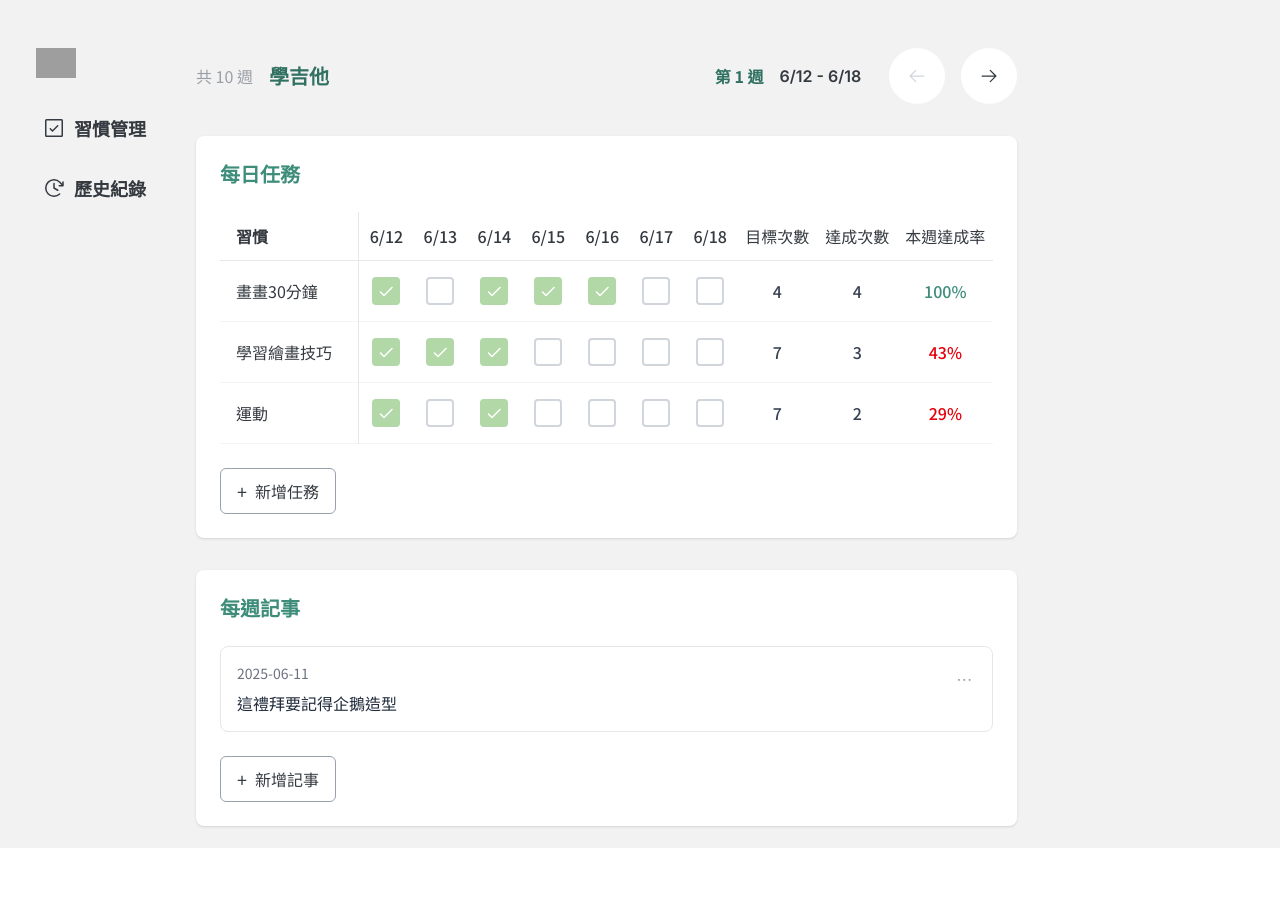
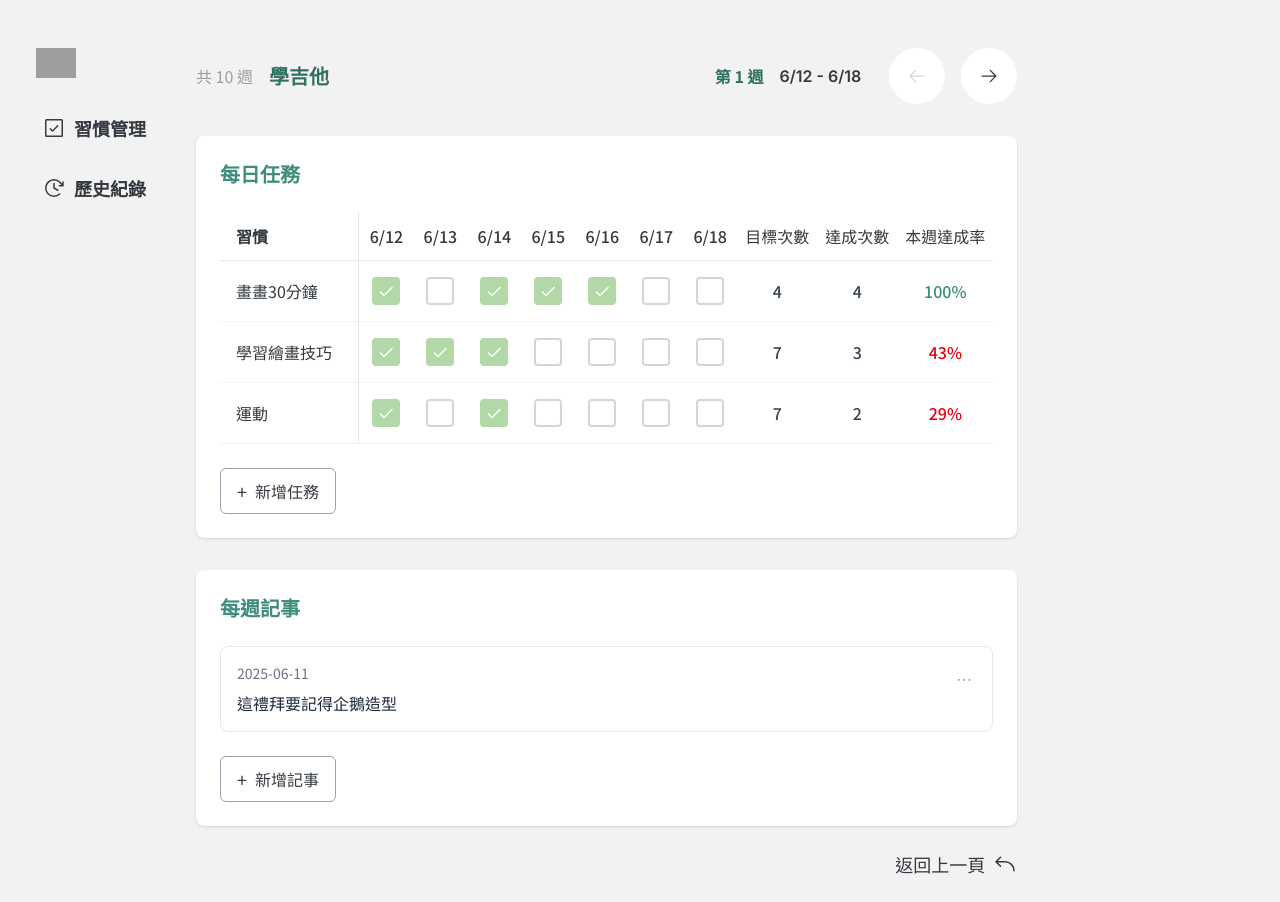
Before and after one commit to eatbear25/Treebit, a Next.js app in the folder frontend/: page /habits/1 in a window 1280 px wide. Before the commit the page ends 848 px from the top, so only its background shows below. Built offline with nearby package versions, Linux system fonts and the light colour scheme; grey boxes are pictures that could not be loaded.

Commit message:
feat(任務列表): 新增返回上一頁按鈕

```diff
--- a/frontend/app/(main)/habits/[habitId]/page.js
+++ b/frontend/app/(main)/habits/[habitId]/page.js
@@ -1,6 +1,10 @@
 'use client'
 
 import { useState } from 'react'
+import { useRouter } from 'next/navigation'
+
+import { PiArrowBendUpLeft } from 'react-icons/pi'
+
 import HabitHeader from '../_components/HabitHeader'
 import TaskTable from '../_components/TaskTable'
 import WeeklyNotes from '../_components/WeeklyNotes'
@@ -9,6 +13,12 @@ export default function HabitTracker({ challengeStartDate = '2025-06-12' }) {
   const [currentWeekIndex, setCurrentWeekIndex] = useState(0)
   const totalWeeks = 10
   const challengeName = '學吉他'
+
+  const router = useRouter()
+
+  const handleGoBack = () => {
+    router.push('/habits')
+  }
 
   // ! 假資料，之後替代
   const [tasksByWeek, setTasksByWeek] = useState({
@@ -172,6 +182,18 @@ export default function HabitTracker({ challengeStartDate = '2025-06-12' }) {
           onEditNote={handleEditNote}
           onDeleteNote={handleDeleteNote}
         />
+
+        <div className="my-6 flex justify-end">
+          <button
+            className="flex cursor-pointer items-center gap-2 text-right text-lg hover:opacity-80"
+            onClick={handleGoBack}
+          >
+            返回上一頁
+            <span className="text-2xl font-bold">
+              <PiArrowBendUpLeft />
+            </span>
+          </button>
+        </div>
       </div>
     </div>
   )
--- a/frontend/app/_components/HabitCard.jsx
+++ b/frontend/app/_components/HabitCard.jsx
@@ -10,7 +10,7 @@ export default function HabitCard({ title, weeks, percent, times }) {
   }
 
   return (
-    <div className="w-full rounded-md bg-white p-8 shadow-sm">
+    <div className="mb-10 flex h-[300px] w-full flex-col justify-between rounded-md bg-white p-8 shadow-sm">
       <div className="mb-6 text-2xl font-bold">{title}</div>
 
       <ul className="mb-8 flex justify-between text-sm">
@@ -33,9 +33,19 @@ export default function HabitCard({ title, weeks, percent, times }) {
         </li>
       </ul>
 
+      {/* <button
+        onClick={handleViewTask}
+        className="w-full cursor-pointer rounded-tl-xl rounded-br-xl bg-[#3D8D7A] py-3 text-xl font-[600] text-white shadow-lg transition hover:scale-101 hover:bg-[#509887] active:scale-99"
+      >
+        查看任務
+      </button> */}
+
       <button
         onClick={handleViewTask}
-        className="w-full cursor-pointer rounded-tl-xl rounded-br-xl bg-[#3D8D7A] py-3 text-xl font-[600] text-white shadow-lg transition hover:scale-101 hover:bg-[#509887] active:scale-99"
+        className="w-full cursor-pointer rounded-tl-xl rounded-br-xl py-3 text-xl font-[600] text-white shadow-lg transition hover:scale-101 hover:brightness-110 active:scale-99"
+        style={{
+          background: 'linear-gradient(135deg, #3D8D7A 0%, #A3D1C6 100%)',
+        }}
       >
         查看任務
       </button>
--- a/frontend/app/_components/HabitHeader.jsx
+++ b/frontend/app/_components/HabitHeader.jsx
@@ -1,16 +1,18 @@
+import { PiGearBold } from 'react-icons/pi'
+
 export default function HabitHeader() {
   return (
     <div className="mb-8 flex items-center justify-between">
-      <div className="flex items-center gap-2 text-xl font-bold">
+      <div className="flex items-center gap-1 text-xl font-bold">
         2個習慣
-        <button className="cursor-pointer text-3xl transition hover:opacity-75">
+        <button className="cursor-pointer rounded-lg px-3 py-1 text-3xl transition hover:bg-[#C8CACD] active:scale-95">
           +
         </button>
       </div>
 
       <div>
-        <button>
-          <img src="../gear.svg" alt="設定" />
+        <button className="cursor-pointer rounded-lg p-2 text-3xl transition hover:bg-[#C8CACD] active:scale-95">
+          <PiGearBold />
         </button>
       </div>
     </div>
--- a/frontend/app/_components/HabitList.jsx
+++ b/frontend/app/_components/HabitList.jsx
@@ -7,9 +7,11 @@ export default function HabitList() {
   ]
 
   return (
-    <div className="grid grid-cols-1 gap-4 md:grid-cols-2">
+    <div className="flex flex-wrap gap-4">
       {habits.map((habit, index) => (
-        <HabitCard key={index} {...habit} />
+        <div key={index} className="max-w-[500px] min-w-[300px] flex-1">
+          <HabitCard {...habit} />
+        </div>
       ))}
     </div>
   )
```
